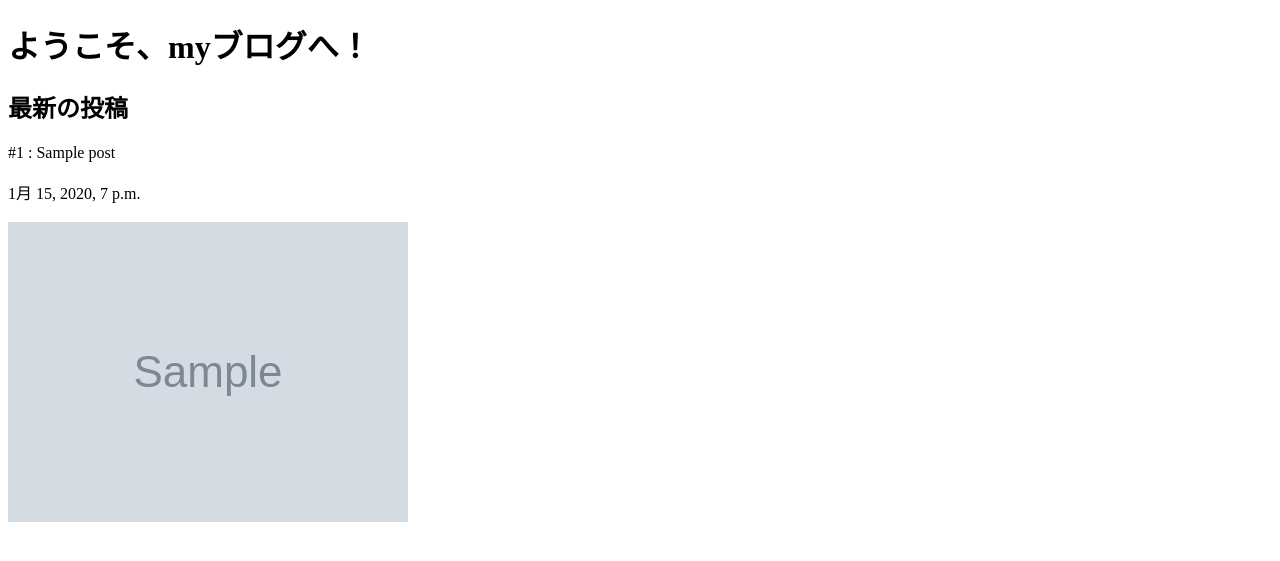
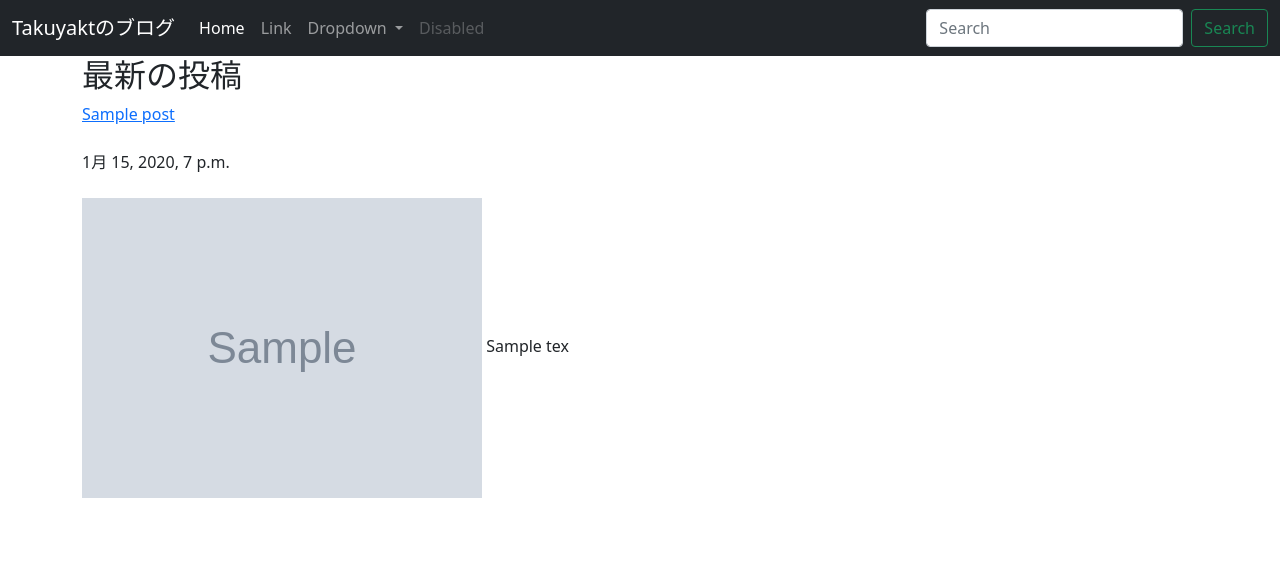
Before and after one commit to takuyakt/myblogapp, a Django app: template posts/templates/posts/index.html in a window 1280 px wide. Shown: the top 561 px of the page. Run offline with Django 3.2, Linux system fonts and the light colour scheme; the template is opened without the code that fills it: values that come from a table or form of the project are taken from there, others are empty; tables that the repository leaves empty hold one stand-in row (values such as "Sample post"); grey boxes marked "Sample" are stand-in pictures; parts of the project's set-up code (start-up, migrations or seed data) failed here and were passed over.

Commit message:
add bootstrap to index.html

```diff
--- a/myblogapp/urls.py
+++ b/myblogapp/urls.py
@@ -22,5 +22,5 @@
 urlpatterns = [
     url(r'^posts/', include('posts.urls')),
     url(r'^admin/', admin.site.urls),
-    url(r'^posts/(?P<post_id>[0-9]+)/$', views.post_detail),
+    url(r'^posts/(?P<post_id>[0-9]+)/$', views.post_detail, name='post_detail'),
 ] + static(settings.MEDIA_URL, document_root=settings.MEDIA_ROOT)
--- a/posts/templates/posts/index.html
+++ b/posts/templates/posts/index.html
@@ -2,21 +2,64 @@
 <html lang = "ja-JP">
 <head>
     <title>投稿一覧</title>
+    <meta charset="utf-8">
+    <meta name="viewport" content="width=device-width, initial-scale=1">
+    <link href="https://cdn.jsdelivr.net/npm/bootstrap@5.0.2/dist/css/bootstrap.min.css" rel="stylesheet" integrity="sha384-EVSTQN3/azprG1Anm3QDgpJLIm9Nao0Yz1ztcQTwFspd3yD65VohhpuuCOmLASjC" crossorigin="anonymous">
+    <nav class="navbar navbar-expand-lg navbar-dark bg-dark">
+        <div class="container-fluid">
+          <a class="navbar-brand" href="#">Takuyaktのブログ</a>
+          <button class="navbar-toggler" type="button" data-bs-toggle="collapse" data-bs-target="#navbarSupportedContent" aria-controls="navbarSupportedContent" aria-expanded="false" aria-label="Toggle navigation">
+            <span class="navbar-toggler-icon"></span>
+          </button>
+          <div class="collapse navbar-collapse" id="navbarSupportedContent">
+            <ul class="navbar-nav me-auto mb-2 mb-lg-0">
+              <li class="nav-item">
+                <a class="nav-link active" aria-current="page" href="#">Home</a>
+              </li>
+              <li class="nav-item">
+                <a class="nav-link" href="#">Link</a>
+              </li>
+              <li class="nav-item dropdown">
+                <a class="nav-link dropdown-toggle" href="#" id="navbarDropdown" role="button" data-bs-toggle="dropdown" aria-expanded="false">
+                  Dropdown
+                </a>
+                <ul class="dropdown-menu" aria-labelledby="navbarDropdown">
+                  <li><a class="dropdown-item" href="#">Action</a></li>
+                  <li><a class="dropdown-item" href="#">Another action</a></li>
+                  <li><hr class="dropdown-divider"></li>
+                  <li><a class="dropdown-item" href="#">Something else here</a></li>
+                </ul>
+              </li>
+              <li class="nav-item">
+                <a class="nav-link disabled" href="#" tabindex="-1" aria-disabled="true">Disabled</a>
+              </li>
+            </ul>
+            <form class="d-flex">
+              <input class="form-control me-2" type="search" placeholder="Search" aria-label="Search">
+              <button class="btn btn-outline-success" type="submit">Search</button>
+            </form>
+          </div>
+        </div>
+      </nav>
 </head>
 <body>
-    <h1>ようこそ、myブログへ！</h1>
+    <div class="container">
+        <!--<h1>ようこそ、myブログへ！</h1>-->
         <h2>最新の投稿</h2>
 
         {% for post in posts.all %}
-        #{{post.id}} :
-        {{ post.title }}
+
+            <a href="{% url 'post_detail' post.id %}">{{ post.title }}</a>
             <br /><br />
             {{ post.published }}
             <br /><br />
-        <img src="{{ post.image.url }}"
+            <img src="{{ post.image.url }}">
             {{ post.summary }}
             <br /><br />
 
         {% endfor %}
+        <script src="https://cdn.jsdelivr.net/npm/@popperjs/core@2.9.2/dist/umd/popper.min.js" integrity="sha384-IQsoLXl5PILFhosVNubq5LC7Qb9DXgDA9i+tQ8Zj3iwWAwPtgFTxbJ8NT4GN1R8p" crossorigin="anonymous"></script>
+        <script src="https://cdn.jsdelivr.net/npm/bootstrap@5.0.2/dist/js/bootstrap.min.js" integrity="sha384-cVKIPhGWiC2Al4u+LWgxfKTRIcfu0JTxR+EQDz/bgldoEyl4H0zUF0QKbrJ0EcQF" crossorigin="anonymous"></script>
+    </div>
 </body>
 </html>
```
Lines whose indentation alone changed are shown as unchanged.
